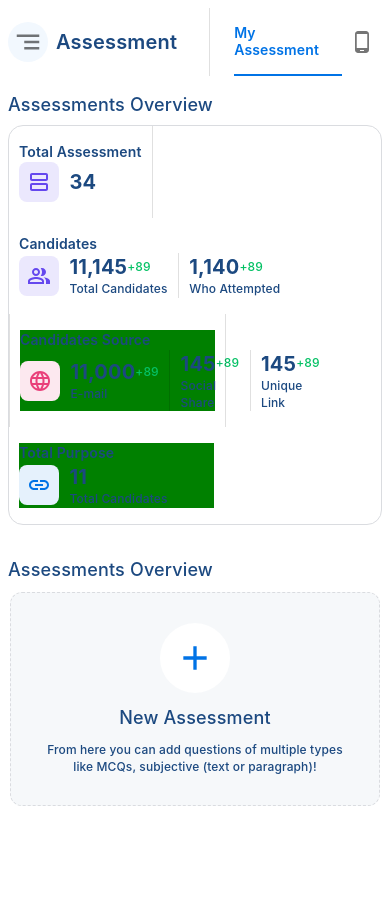
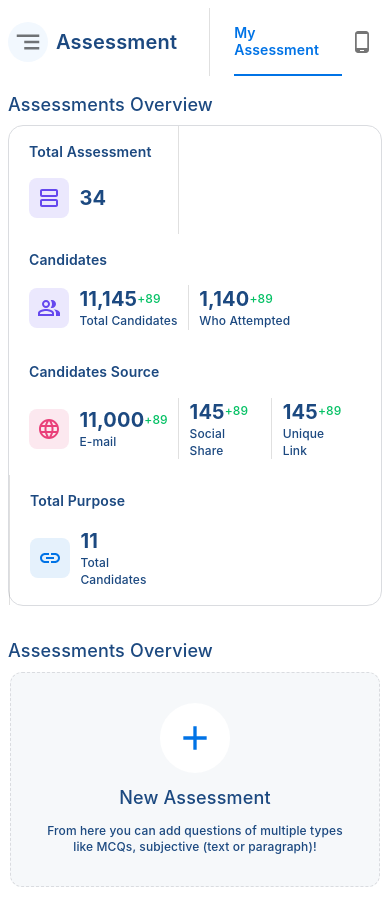
Before and after one commit to Anirudhece/unstopable, a React (Vite) app: page /Assessment in a window 390 px wide. Before the commit the page ends 844 px from the top, so only its background shows below. Built offline with nearby package versions, Linux system fonts and the light colour scheme.

Commit message:
assessment overiew optimised

```diff
--- a/src/components/assessmentOverview/Heading.jsx
+++ b/src/components/assessmentOverview/Heading.jsx
@@ -12,7 +12,8 @@ function Heading(props) {
           fontSize: props.size,
           fontWeight: props.weight,
           lineHeight: "140%",
-          textAlign: props.align
+          textAlign: props.align,
+          mb:props.mb?props.mb:0
         }}
       >
         {props.value}
--- a/src/scenes/assessment/AssessmentOverview.jsx
+++ b/src/scenes/assessment/AssessmentOverview.jsx
@@ -29,21 +29,19 @@ function AssessmentOverview() {
             margin: "16px 20px",
             flexDirection: "column",
             alignItems: "flex-start",
-            // gap: "16px",
-            maxWidth: "25%", // Adjust the value as needed
-            "@media (max-width: 1280px)": {
-              margin: "16px 10px",
-            },
-            "@media (max-width: 1100px)": {
-              display: "inline-flex",
-              margin: "16px 10px",
-              maxWidth: "40%", // Set the width to 50%
-              alignItems: "flex-start", // Reset alignItems
-              // background: "green",
+            maxWidth: "25%",
+            "@media (max-width: 1000px)": {
+              minWidth: "40%",
+              mr: 0,
             },
           }}
         >
-          <Heading size={"14px"} weight={"600"} value="Total Assessment" />
+          <Heading
+            mb="16px"
+            size={"14px"}
+            weight={"600"}
+            value="Total Assessment"
+          />
 
           <Box>
             <Box sx={{ display: "flex", alignItems: "center" }}>
@@ -67,21 +65,12 @@ function AssessmentOverview() {
             margin: "16px 20px",
             flexDirection: "column",
             alignItems: "flex-start",
-            // gap: "16px",
-            "@media (max-width: 1280px)": {
-              // backgroundColor: "green",
-              margin: "16px 10px",
-            },
-            "@media (max-width: 1100px)": {
-              display: "inline-flex", // Fix the typo ('in-line' to 'inline-flex')
-              margin: "16px 10px",
-              width: "100%", // Set the width to 50%
-              alignItems: "flex-start", // Reset alignItems
-              // background: "green",
+            "@media (max-width: 1000px)": {
+              width: "100%",
             },
           }}
         >
-          <Heading size={"14px"} weight={"600"} value="Candidates" />
+          <Heading mb="16px" size={"14px"} weight={"600"} value="Candidates" />
           <Box>
             <Box sx={{ display: "flex", alignItems: "center" }}>
               <SquareIcon
@@ -113,21 +102,17 @@ function AssessmentOverview() {
             margin: "16px 20px",
             flexDirection: "column",
             alignItems: "flex-start",
-            // gap: "16px",
-            "@media (max-width: 1280px)": {
-              // backgroundColor: "green",
-              margin: "16px 10px",
-            },
-            "@media (max-width: 1100px)": {
-              display: "inline-flex", // Fix the typo ('in-line' to 'inline-flex')
-              margin: "16px 10px",
-              width: "50vw", // Set the width to 50%
-              alignItems: "flex-start", // Reset alignItems
-              background: "green",
+            "@media (max-width: 1000px)": {
+              width: "100%",
             },
           }}
         >
-          <Heading size={"14px"} weight={"600"} value="Candidates Source" />
+          <Heading
+            mb="16px"
+            size={"14px"}
+            weight={"600"}
+            value="Candidates Source"
+          />
           <Box>
             <Box sx={{ display: "flex", alignItems: "center" }}>
               <SquareIcon
@@ -166,21 +151,18 @@ function AssessmentOverview() {
             margin: "16px 20px",
             flexDirection: "column",
             alignItems: "flex-start",
-            // gap: "16px",
-            "@media (max-width: 1280px)": {
-              margin: "16px 10px",
-            },
-
-            "@media (max-width: 1100px)": {
-              display: "inline-flex", // Fix the typo ('in-line' to 'inline-flex')
-              margin: "16px 10px",
-              width: "50vw", // Set the width to 50%
-              alignItems: "flex-start", // Reset alignItems
-              background: "green",
+            "@media (max-width: 1000px)": {
+              width: "40%",
+              mr: 0,
             },
           }}
         >
-          <Heading size={"14px"} weight={"600"} value="Total Purpose" />
+          <Heading
+            mb="16px"
+            size={"14px"}
+            weight={"600"}
+            value="Total Purpose"
+          />
           <Box>
             <Box sx={{ display: "flex", alignItems: "center" }}>
               <SquareIcon
```
